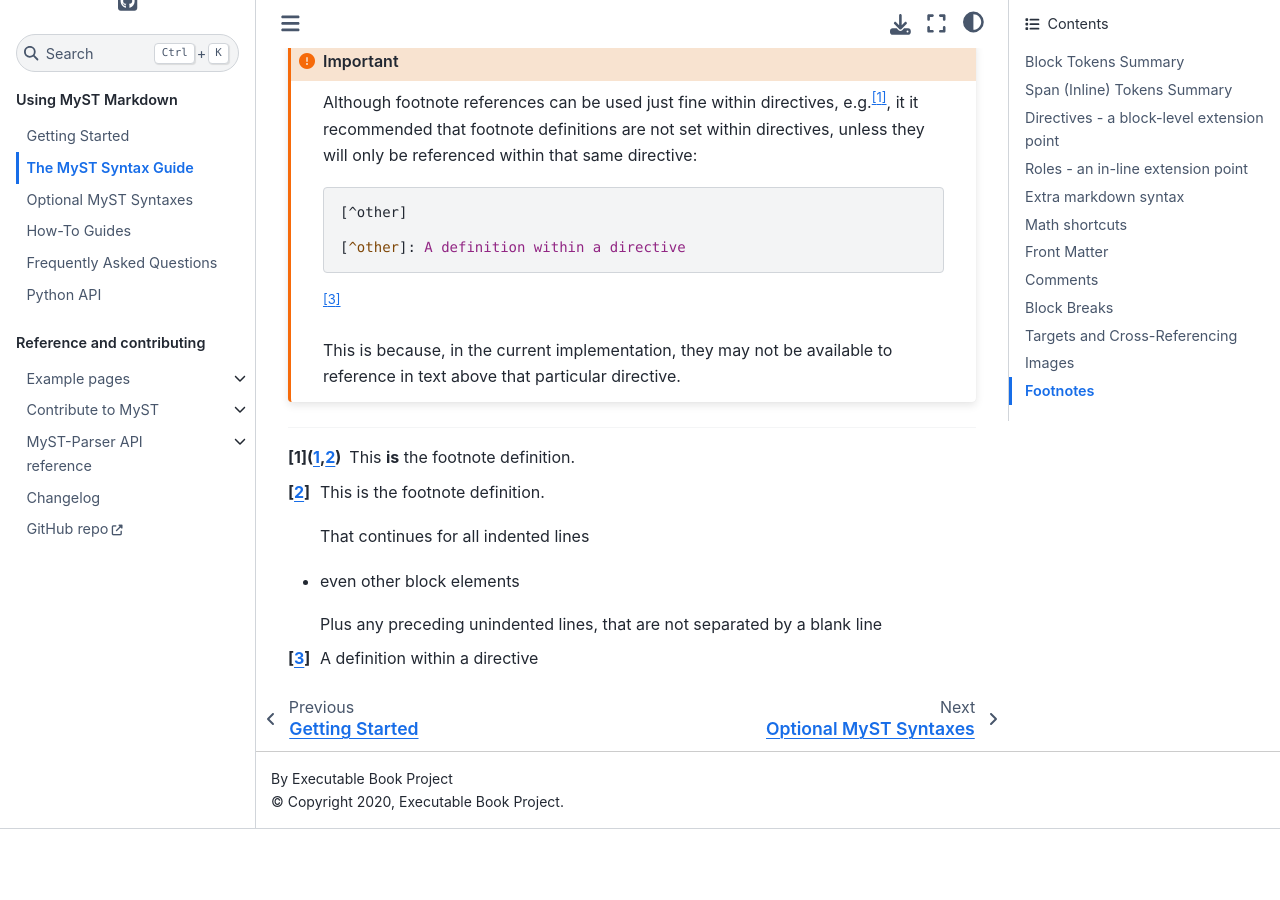
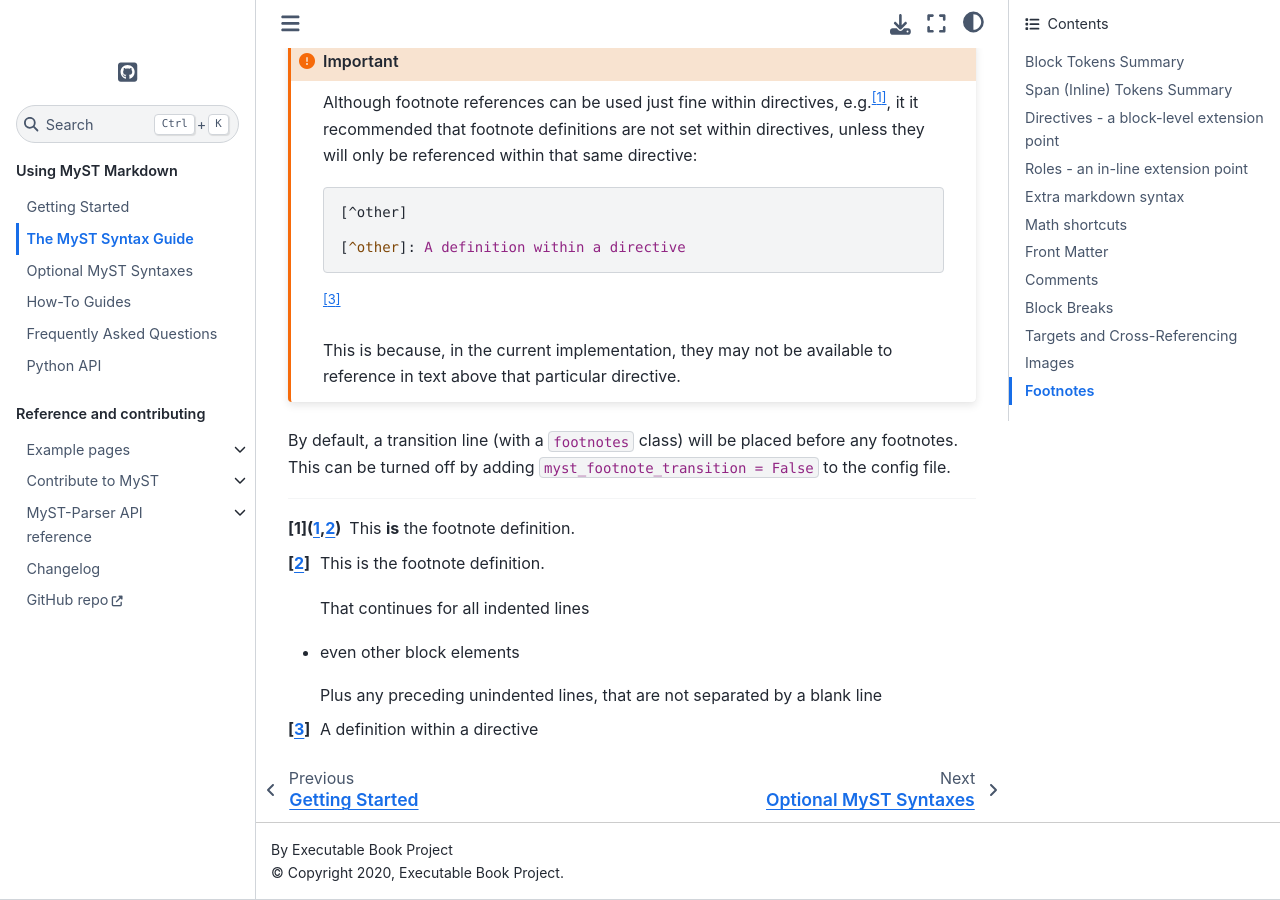
Before and after one commit to executablebooks/MyST-Parser, a Sphinx documentation site: the page built from docs/using/syntax.md, in a window 1280 px wide and 900 px high, scrolled down 20959 px. Built offline with Sphinx 7.4.7 and the Sphinx Book theme 1.1.4, drawn with Linux system fonts in a browser that asks for light colours; before the commit the page ends 21788 px from its top, so only the background shows below that.

Commit message:
✨ NEW: Add `myst_footnote_transition` configuration

`````diff
--- a/docs/conf.py
+++ b/docs/conf.py
@@ -79,6 +79,7 @@
 ]
 myst_url_schemes = ("http", "https", "mailto")
 myst_heading_anchors = 2
+myst_footnote_transition = True
 panels_add_bootstrap_css = False
 
 
--- a/docs/using/syntax.md
+++ b/docs/using/syntax.md
@@ -1064,3 +1064,6 @@
 
 This is because, in the current implementation, they may not be available to reference in text above that particular directive.
 ````
+
+By default, a transition line (with a `footnotes` class) will be placed before any footnotes.
+This can be turned off by adding `myst_footnote_transition = False` to the config file.
`````
Also changed, not shown: docs/using/intro.md (+3 -0 lines), 2 other files.
